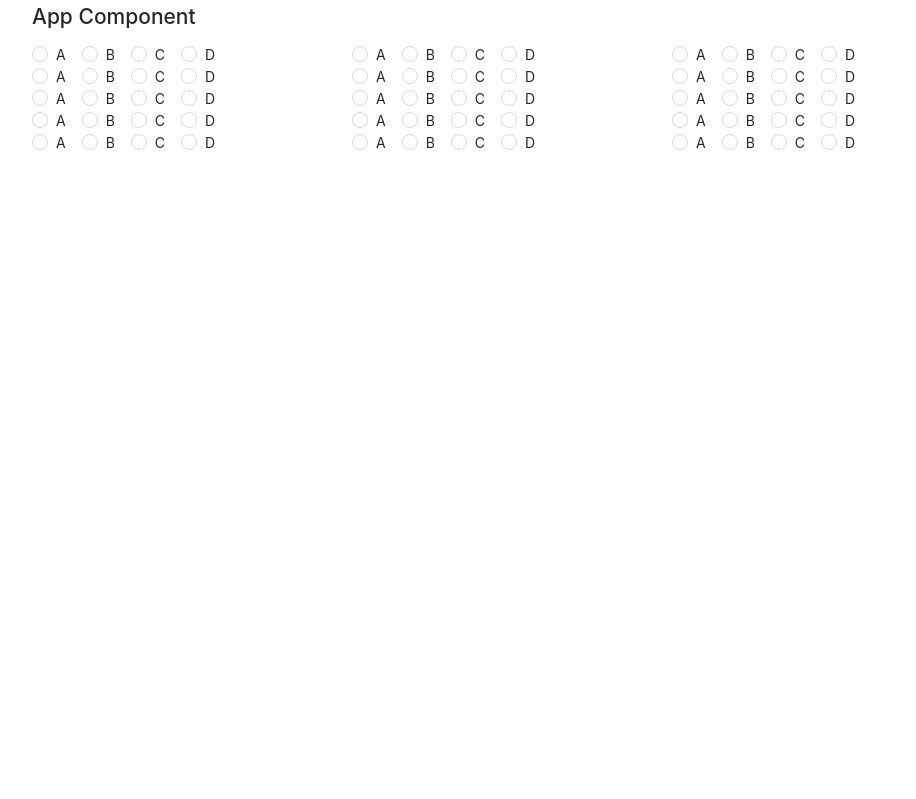
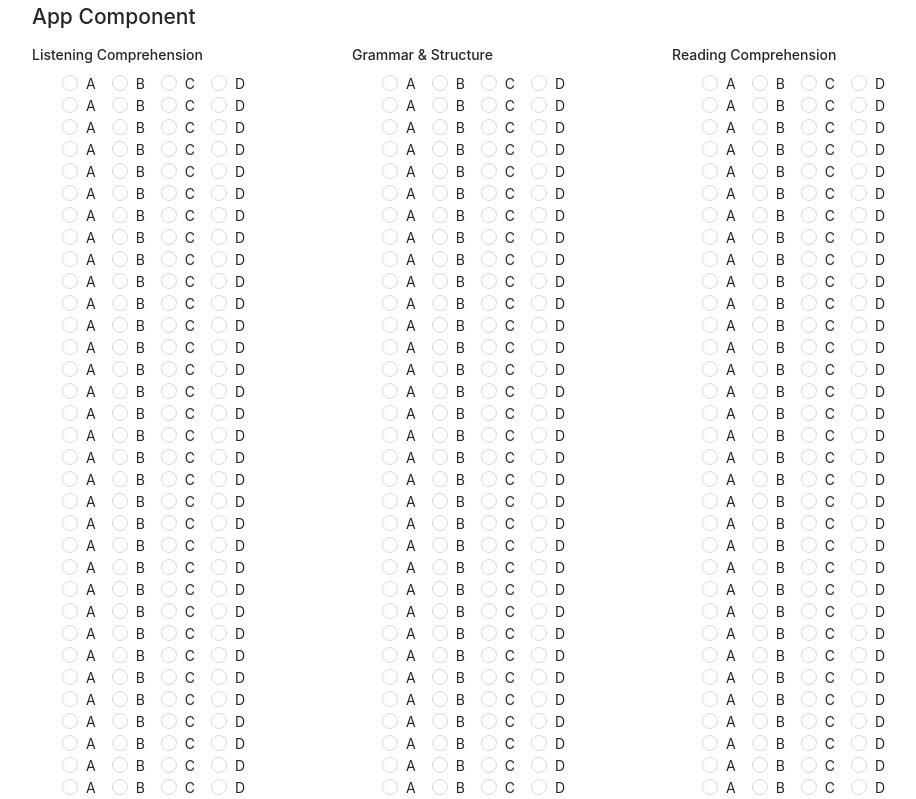
Before and after one commit to heyitsanuar/drill-client, a React (Create React App) app: page / in a window 1280 px wide. Shown: the top 799 px of the page, without its empty margins (128-1044 px from the left). Built offline with nearby package versions, Linux system fonts and the light colour scheme.

Commit message:
Add schema tracking

```diff
--- a/src/App/AppComponent.tsx
+++ b/src/App/AppComponent.tsx
@@ -1,6 +1,6 @@
 import * as React from 'react';
 import { Layout } from 'antd';
-import AnswerSheetComponent from 'Features/AnswerSheet/AnswerSheetComponent';
+import AnswerSheetComponent from 'features/AnswerSheet/AnswerSheetComponent';
 import { createUseStyles } from 'react-jss';
 
 const useStyles = createUseStyles({
--- /dev/null
+++ b/src/App/models/AnswerSheetModel.ts
@@ -0,0 +1,24 @@
+import { RadioChangeEvent } from "antd/lib/radio";
+
+export interface ISection {
+  title: string;
+  items: string;
+  results?: boolean[];
+}
+
+export interface AnswerKey {
+  sections: ISection[];
+}
+
+export interface SectionView {
+  section: ISection;
+  hasSubmitted: boolean;
+  onChange: (data: string, sectionIndex: number, questionIndex: number) => void;
+}
+
+export interface QuestionView {
+  number: number;
+  isCorrect: boolean;
+  hasSubmitted: boolean;
+  onChange: (e: RadioChangeEvent) => void;
+}
--- a/src/Features/AnswerSheet/AnswerSheetComponent.tsx
+++ b/src/Features/AnswerSheet/AnswerSheetComponent.tsx
@@ -1,23 +1,55 @@
-import * as React from 'react';
-import { Row } from 'antd';
-import SectionComponent from './SectionComponent';
-import { createUseStyles } from 'react-jss';
-import answerKey from 'shared/assets/key-scripts/practice-test-1.json';
+import * as React from "react";
+import { Row, Button } from "antd";
+import SectionComponent from "./SectionComponent";
+import { createUseStyles } from "react-jss";
+import answerKey from "shared/assets/key-scripts/practice-test-1.json";
+import { AnswerKey } from "app/models/AnswerSheetModel";
 
 const useStyles = createUseStyles({
   root: {
-    width: '100%',
+    width: "100%",
   },
 });
 
 const AnswerSheetComponent: React.FC = (props) => {
   const classes = useStyles();
+  const [answerResults, setAnswerResults] = React.useState<AnswerKey>(answerKey);
+  const [hasSubmitted, setHasSubmitted] = React.useState<boolean>(false);
+
+  const onChange = (data: string, sectionIndex: number, questionIndex: number) => {
+    let temp = { ...answerResults };
+
+    if (!temp.sections[sectionIndex].results) {
+      temp.sections[sectionIndex].results = Array.from(
+        { length: temp.sections[sectionIndex].items.split("").length },
+        () => false
+      );
+    }
+
+    //@ts-ignore
+    temp.sections[sectionIndex].results[questionIndex] =
+      data === temp.sections[sectionIndex].items[questionIndex];
+
+    setAnswerResults(temp);
+  };
+
+  const handleSubmit = () => {
+    setHasSubmitted(true);
+  };
 
   return (
     <Row className={classes.root} justify='space-between'>
-      {answerKey.sections.map((section, index) => (
-        <SectionComponent key={index} />
+      {answerResults.sections.map((section, sectionIndex) => (
+        <SectionComponent
+          key={sectionIndex}
+          section={section}
+          hasSubmitted={hasSubmitted}
+          onChange={(data, questionIndex) => onChange(data, sectionIndex, questionIndex)}
+        />
       ))}
+      <Button type='primary' onClick={handleSubmit}>
+        Submit
+      </Button>
     </Row>
   );
 };
--- a/src/Features/AnswerSheet/QuestionComponent.tsx
+++ b/src/Features/AnswerSheet/QuestionComponent.tsx
@@ -1,22 +1,40 @@
-import * as React from 'react';
-import { Radio } from 'antd';
-import { createUseStyles } from 'react-jss';
+import * as React from "react";
+import { Radio } from "antd";
+import { createUseStyles } from "react-jss";
+import { QuestionView } from "app/models/AnswerSheetModel";
+import { CheckCircleTwoTone, CloseCircleTwoTone } from "@ant-design/icons";
 
 const useStyles = createUseStyles({
   root: {
-    width: '100%',
+    width: "100%",
+  },
+  number: {
+    display: "inline-block",
+    width: 30,
   },
 });
 
-const QuestionComponent: React.FC = (props) => {
+const QuestionComponent: React.FC<QuestionView> = (props) => {
   const classes = useStyles();
+  const { number, isCorrect, hasSubmitted, onChange } = props;
 
   return (
-    <Radio.Group className={classes.root}>
-      <Radio value={1}>A</Radio>
-      <Radio value={2}>B</Radio>
-      <Radio value={3}>C</Radio>
-      <Radio value={4}>D</Radio>
+    <Radio.Group className={classes.root} disabled={hasSubmitted} onChange={onChange}>
+      <span className={classes.number}>{number + 1}.-</span>
+      &nbsp;
+      <Radio value='A'>A</Radio>
+      <Radio value='B'>B</Radio>
+      <Radio value='C'>C</Radio>
+      <Radio value='D'>D</Radio>
+      {hasSubmitted && (
+        <React.Fragment>
+          {isCorrect ? (
+            <CheckCircleTwoTone twoToneColor='#52c41a' />
+          ) : (
+            <CloseCircleTwoTone twoToneColor='#c0392b' />
+          )}
+        </React.Fragment>
+      )}
     </Radio.Group>
   );
 };
--- a/src/Features/AnswerSheet/SectionComponent.tsx
+++ b/src/Features/AnswerSheet/SectionComponent.tsx
@@ -1,15 +1,28 @@
-import * as React from 'react';
-import { Col } from 'antd';
-import QuestionComponent from './QuestionComponent';
+import * as React from "react";
+import { Col } from "antd";
+import QuestionComponent from "./QuestionComponent";
+import { SectionView } from "app/models/AnswerSheetModel";
 
-const SectionComponent: React.FC = (props) => {
+const SectionComponent: React.FC<SectionView> = (props) => {
+  const { section, hasSubmitted, onChange } = props;
+  const { title, items, results } = section;
+  const [answers] = React.useState(items.split(""));
+
   return (
     <Col span={8}>
-      <QuestionComponent />
-      <QuestionComponent />
-      <QuestionComponent />
-      <QuestionComponent />
-      <QuestionComponent />
+      <h4>{title}</h4>
+      {answers.map((answer, questionIndex) => (
+        <QuestionComponent
+          key={questionIndex}
+          number={questionIndex}
+          isCorrect={results ? results[questionIndex] : false}
+          hasSubmitted={hasSubmitted}
+          onChange={(e) => {
+            //@ts-ignore
+            onChange(e.target.value, questionIndex);
+          }}
+        />
+      ))}
     </Col>
   );
 };
```
Also changed, not shown: src/index.tsx (+5 -5 lines), tsconfig.json (+4 -3 lines), 1 other file (tests, documents, lock files or other folders).
